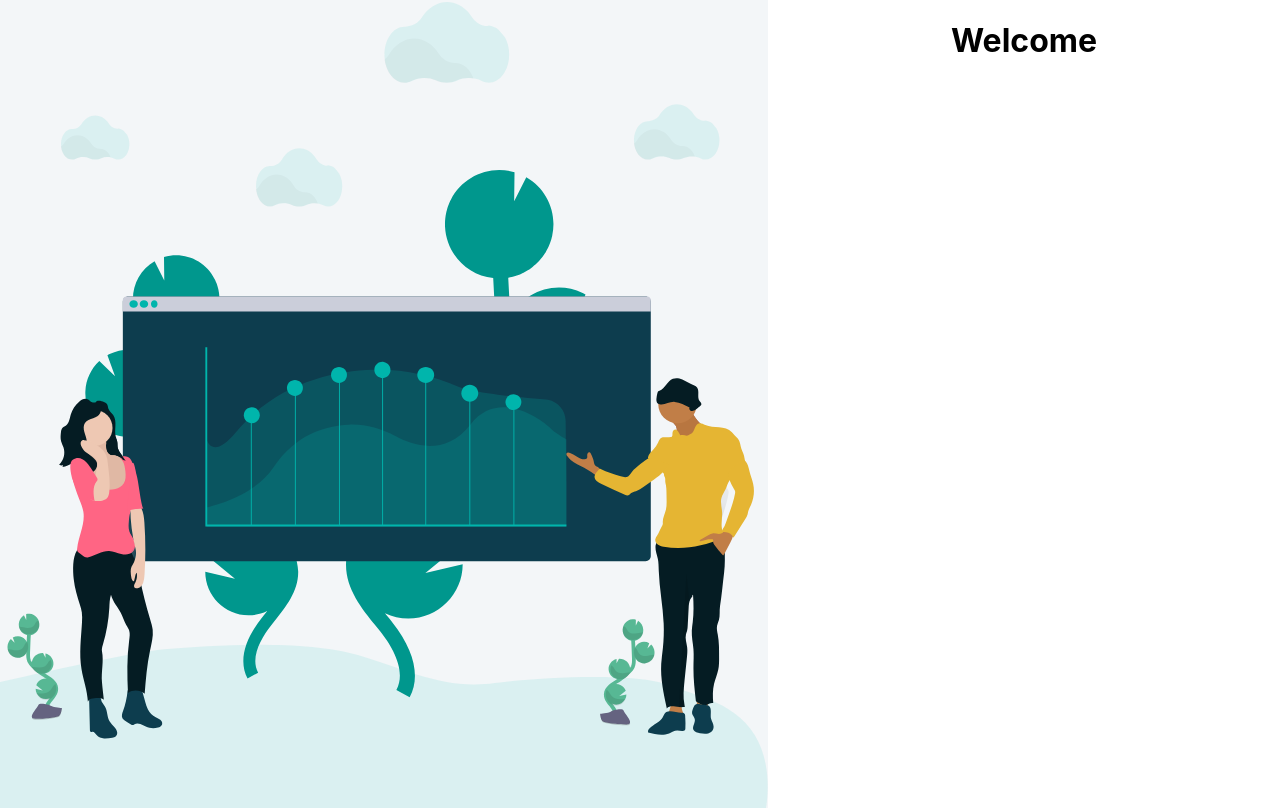
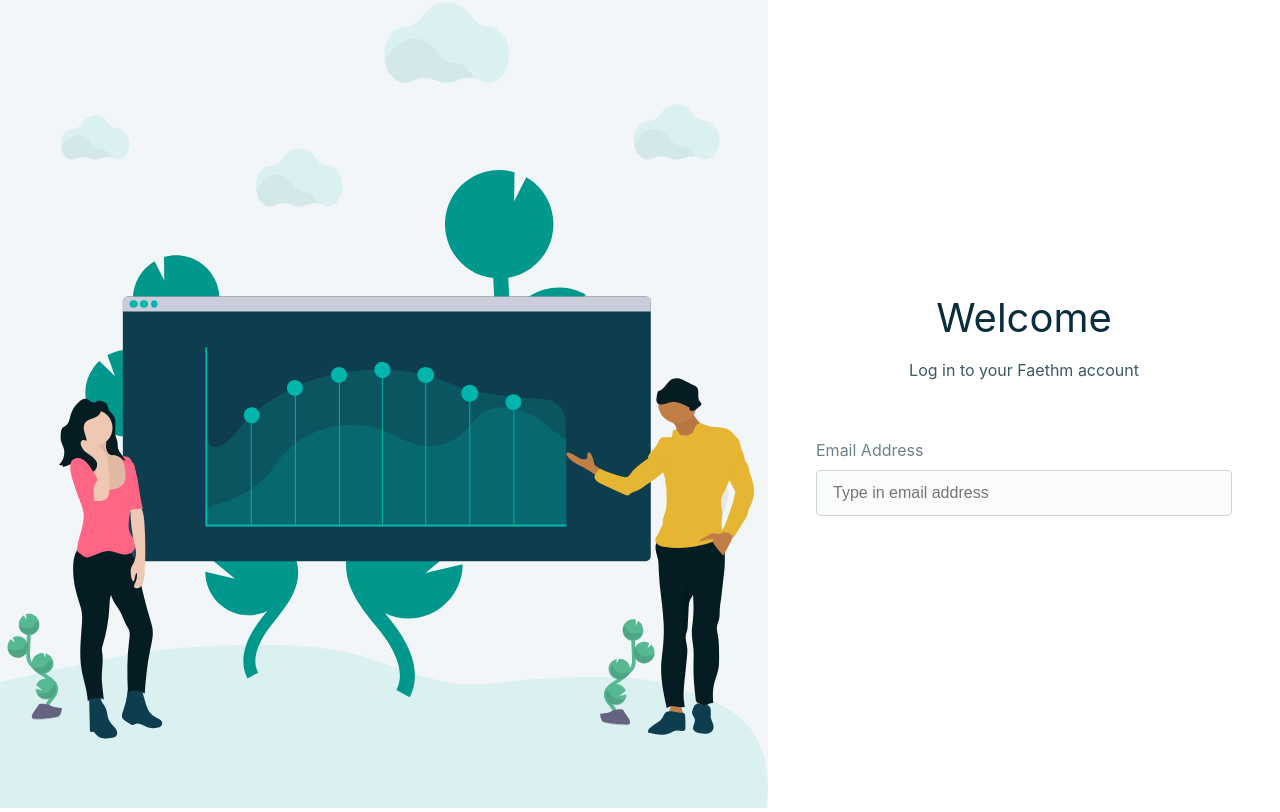
Before and after one commit to SepTorfeh/MQ-Uni-PACE, a React (Create React App) app in the folder app/: page / in a window 1280 px wide. Built offline with nearby package versions, Linux system fonts and the light colour scheme.

Commit message:
added new components for the login form inputs

```diff
--- a/app/src/components/login/LoginForm.tsx
+++ b/app/src/components/login/LoginForm.tsx
@@ -1,25 +1,60 @@
 import React from 'react';
 import styled from 'styled-components';
 import { mobileMaxWidth } from '../reusable/screenSize';
+import { StyledH1, StyledSubHeading } from '../reusable/Heading';
+import StyledInputComponent from '../reusable/StyledInputComponent';
 
 const StyledLoginForm = styled.form`
-    width: auto;
-    height: auto;
-    position: relative;
-    justify-self: center;
+    width: 100%;
+    height: 100%;
+    display: flex;
+    flex-direction: column;
+    -webkit-box-pack: center;
+    justify-content: center;
+    align-items: flex-start;
+`
 
-    @media (max-width: ${mobileMaxWidth}){
-        align-self: center;
-    }
+const StyledLoginFormWrapper = styled.div`
+    max-width: 421px;
+    width: 100%;
+    display: flex;
+    gap: 40px;
+    flex-direction: column;
+    -webkit-box-pack: center;
+    justify-content: center;
+    -webkit-box-align: center;
+    align-items: center;
+    margin:auto;
 
+`
+
+const StyledLoginFormHeading = styled.div`
+    text-align: center;
+    color: rgb(9, 46, 59);
 `
 
 const LoginForm = () => {
 
     return (
-            <StyledLoginForm>
-                <h1>Welcome</h1>
-            </StyledLoginForm>
+            <StyledLoginFormWrapper>
+
+                <StyledLoginFormHeading>
+                    <StyledH1>Welcome</StyledH1>
+                    <StyledSubHeading>
+                        Log in to your Faethm account
+                    </StyledSubHeading>
+                </StyledLoginFormHeading>
+
+                <StyledLoginForm>
+                    <StyledInputComponent
+                        label="Email Address"
+                        placeHolder="Type in email address"
+                        inputType="email"
+                        name="email"
+                        />
+                </StyledLoginForm>
+
+            </StyledLoginFormWrapper>
     )
 
 }
--- a/app/src/components/login/LoginWrapper.tsx
+++ b/app/src/components/login/LoginWrapper.tsx
@@ -15,7 +15,17 @@ const StyledLoginWrapper = styled.div`
         height: 100vh;
     }
 
+`
 
+const LoginFormWrapper = styled.div`
+    box-sizing: border-box;
+    background-color: rgb(255, 255, 255);
+    display: flex;
+    -webkit-box-align: center;
+    align-items: center;
+    -webkit-box-pack: center;
+    justify-content: center;
+    padding: 0px 48px;
 
 `
 
@@ -24,7 +34,9 @@ const LoginWrapper = () => {
     return (
             <StyledLoginWrapper>
                 <LoginImage />
-                <LoginForm />
+                <LoginFormWrapper>
+                    <LoginForm />
+                </LoginFormWrapper>
             </StyledLoginWrapper>
     )
 
--- /dev/null
+++ b/app/src/components/reusable/Heading.tsx
@@ -0,0 +1,20 @@
+import styled from "styled-components";
+
+export const StyledH1 = styled.h1`
+    font-style: normal;
+    font-weight: 400;
+    font-size: 40px;
+    letter-spacing: 0px;
+    line-height: 48px;
+    margin-bottom: 16px;
+
+`
+
+export const StyledSubHeading = styled.p`
+    font-style: normal;
+    font-size: 16px;
+    letter-spacing: 0px;
+    line-height: 24px;
+    font-weight: 400;
+    color: rgb(58, 88, 98);
+`
--- /dev/null
+++ b/app/src/components/reusable/StyledInputComponent.tsx
@@ -0,0 +1,76 @@
+import styled from "styled-components";
+import React from 'react';
+
+
+const StyledInputWrapper = styled.div`
+    width: 100%;
+    margin-bottom: 24px;
+    box-sizing: border-box;
+
+`
+
+const StyledLabel = styled.label`
+    font-style: normal;
+    font-size: 16px;
+    letter-spacing: 0px;
+    line-height: 24px;
+    display: block;
+    color: rgb(107, 130, 137);
+    margin-bottom: 8px;
+
+`
+
+const StyledInput = styled.input`
+    font-style: normal;
+    font-size: 16px;
+    letter-spacing: 0px;
+    line-height: 24px;
+    box-sizing: border-box;
+    padding: 12px 16px;
+    height: 46px;
+    width: 100%;
+    color: rgb(58, 88, 98);
+    outline: none;
+    background: rgb(250, 251, 251);
+    flex: 1 0 0%;
+    border-radius: 4px;
+    border: none;
+
+    display: flex;
+    -webkit-box-align: center;
+    align-items: center;
+    -webkit-box-pack: justify;
+    justify-content: space-between;
+    box-sizing: border-box;
+    width: 100%;
+    cursor: text;
+    color: rgb(58, 88, 98);
+    border-radius: 4px;
+    border: 1px solid rgb(206, 213, 216);
+    transition: all 0.2s ease-in-out 0s;
+    background: rgb(250, 251, 251);
+
+`
+
+type StyledInputProp = {
+    label:string;
+    placeHolder:string;
+    inputType:string;
+    name:string
+}
+
+const StyledInputComponent = ({label, placeHolder, inputType, name}:StyledInputProp) => {
+
+    return (
+    <StyledInputWrapper>
+        <StyledLabel>
+            <label htmlFor={name} >{label}</label>
+        </StyledLabel>
+        <StyledInput name={name} placeholder={placeHolder} type={inputType} />
+        </StyledInputWrapper>
+    )
+}
+
+export default StyledInputComponent;
+
+export {}
```
